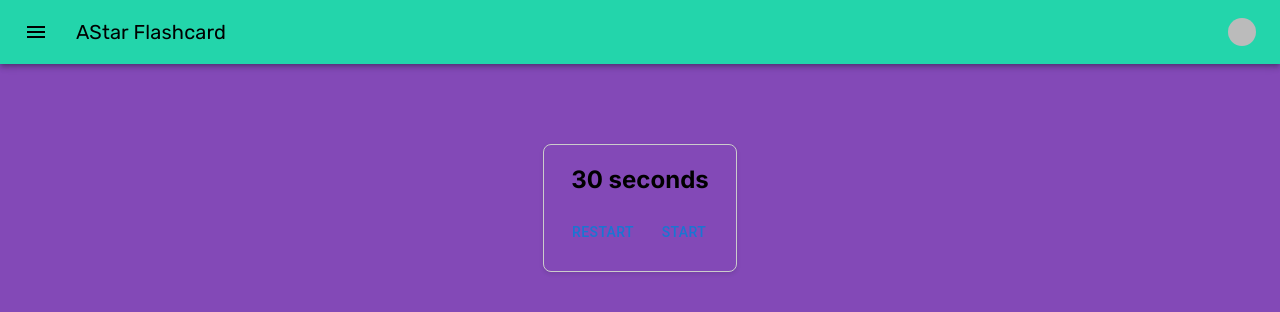
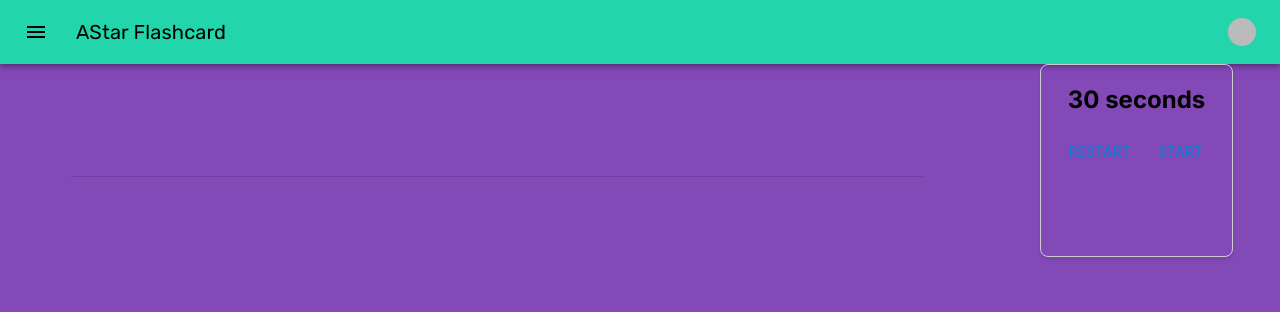
Before and after one commit to Shoheicode/Project-4-AI-Flashcards, a Next.js app: page /flashcard in a window 1280 px wide. Shown: the top 312 px of the page. Built offline with nearby package versions, Linux system fonts and the light colour scheme; no server answers; sample sign-in values are in the browser's storage; some icons are missing; a web font is replaced by a local one.

Commit message:
updated page

```diff
--- a/app/flashcard/page.js
+++ b/app/flashcard/page.js
@@ -111,6 +111,9 @@ export default function Flashcard() {
           minHeight={"120vh"}
         >
           <NavBar />
+          <Stack
+              direction={"row"}
+            >
           <Container
             maxWidth="md"
             sx={
@@ -119,9 +122,6 @@ export default function Flashcard() {
               }
             }
           >
-            <Stack
-              direction={"row"}
-            >
               <Stack
                 gap={4}
               >
@@ -217,7 +217,8 @@ export default function Flashcard() {
               </Box>
               )}
               </Stack>
-              <div className="countdown-timer">
+          </Container>
+          <div className="countdown-timer">
                 <p className="timer-display">{time} seconds</p>
                 <div className="button-container">
                   <Button onClick={resetTimer} className="timer-button">
@@ -228,8 +229,7 @@ export default function Flashcard() {
                   </Button>
                 </div>
               </div>
-            </Stack>
-          </Container>
+          </Stack>
         </Box>
       )
 
```
